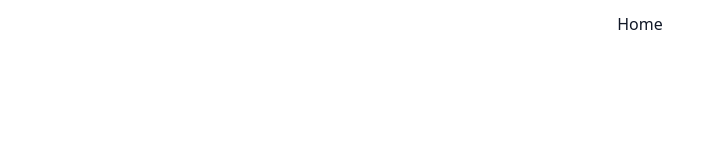
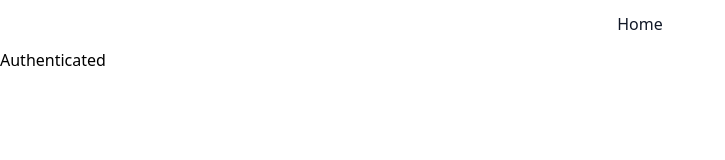
Before and after one commit to maiadegraaf/ft_transcendence, a Vue app in the folder src/frontend/: page /Authenticated in a window 1280 px wide. Before the commit this address had no page. Shown: the top 160 px of the page, without its empty margins (0-725 px from the left). Built offline with nearby package versions, Linux system fonts and the light colour scheme.

Commit message:
small changes config

```diff
--- a/src/frontend/src/router/index.ts
+++ b/src/frontend/src/router/index.ts
@@ -1,6 +1,7 @@
 import { createRouter, createWebHistory } from 'vue-router'
 import Home from '../views/Home.vue'
 import Login from '../components/Login.vue'
+import Auth from '../views/Authenticated.vue'
 
 const router = createRouter({
   history: createWebHistory(),
@@ -11,6 +12,11 @@ const router = createRouter({
       component: () => Home
     },
     {
+      path: '/Authenticated',
+      name: 'Authenticated',
+      component: () => Auth
+    },
+    {
       path: '/',
       name: 'Login',
       component: () => Login
--- /dev/null
+++ b/src/frontend/src/views/Authenticated.vue
@@ -0,0 +1,8 @@
+<template>
+  <div>
+    <h1>Authenticated</h1>
+  </div>
+</template>
+
+<script>
+</script>
--- a/src/frontend/tailwind.config.js
+++ b/src/frontend/tailwind.config.js
@@ -1,6 +1,6 @@
 /** @type {import('tailwindcss').Config} */
 module.exports = {
-  purge: ['./index.html', './src/**/*.{vue,js,ts,jsx,tsx}'],
+  content: ['./index.html', './src/**/*.{vue,js,ts,jsx,tsx}'],
   theme: {
     extend: {},
   },
```
